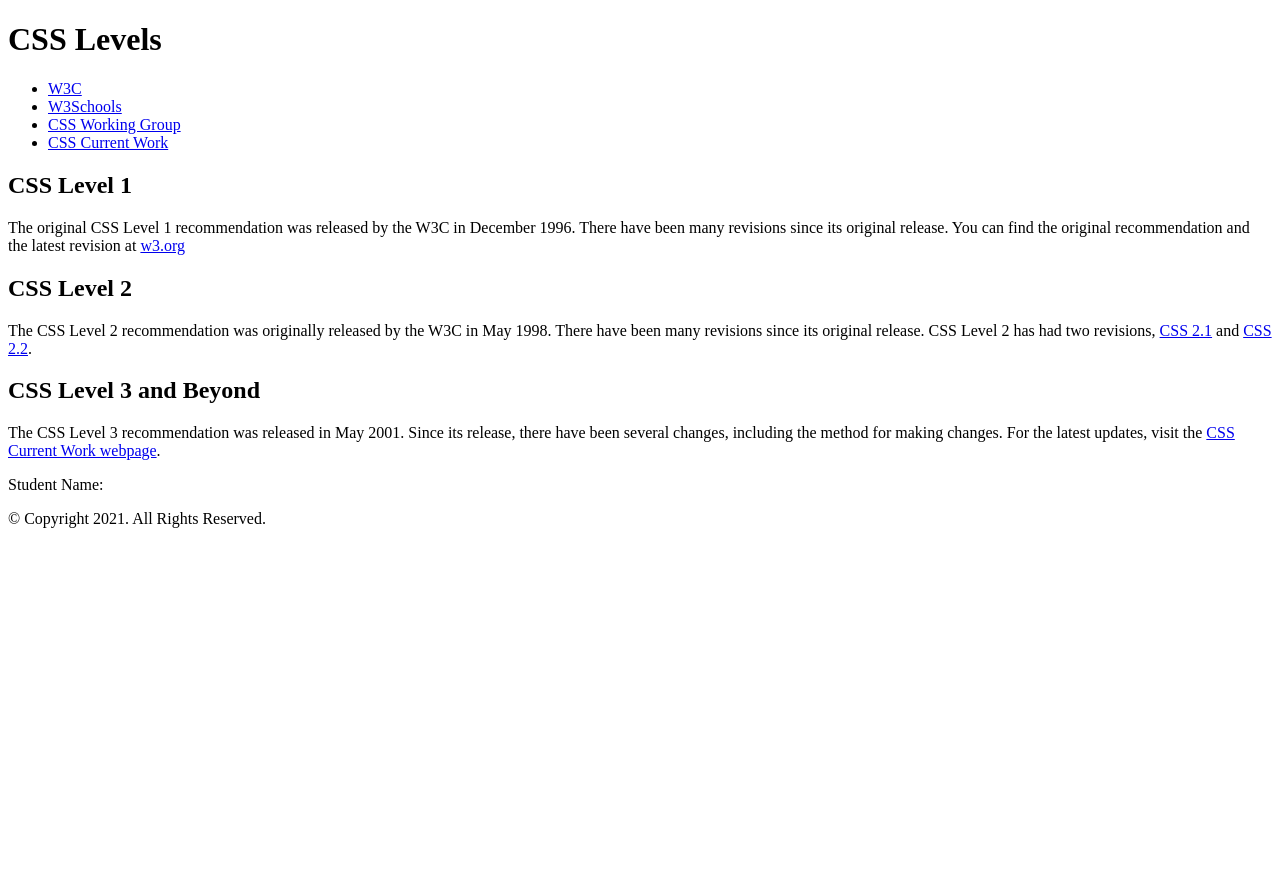
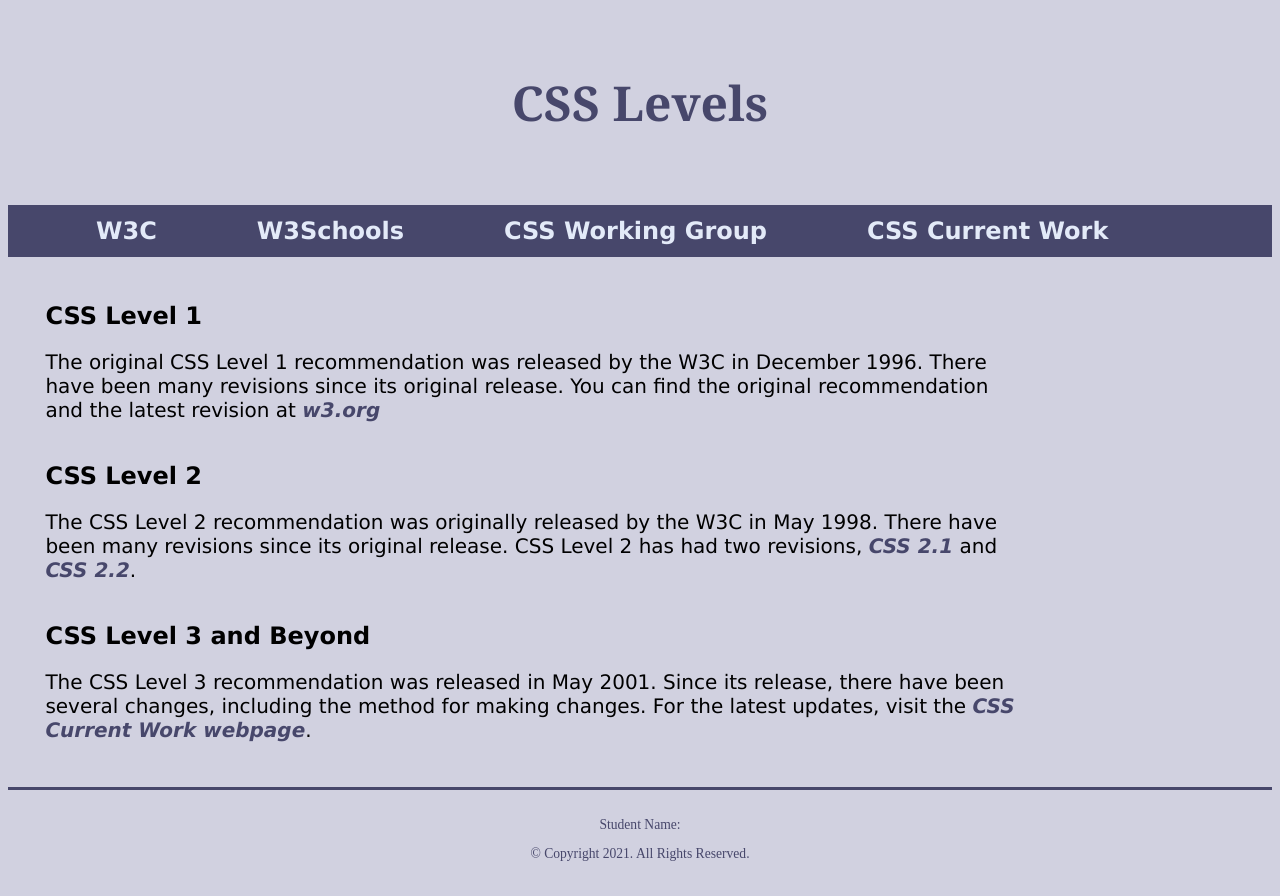
Before and after one commit to Devtheking26/chapter04, a plain HTML site: page analyze/analyze04.html in a window 1280 px wide. Before the commit the page ends 800 px from the top, so only its background shows below. Drawn offline with Linux system fonts and the light colour scheme.

Commit message:
Completed analyze assignment. 100%

```diff
--- a/analyze/analyze04.html
+++ b/analyze/analyze04.html
@@ -1,14 +1,17 @@
 <!DOCTYPE html>
 <!--
-	Student Name:
-	File Name:
-	Date:
+	Student Name: Devin Cornelius
+	File Name: index.html
+	Date: 09/24/2022
 -->
 <html lang="en">
+
 <head>
 	<title>Chapter 4 Analyze</title>
 	<meta charset="utf-8">
+	<link rel="stylesheet" href="/css/styles.css">
 </head>
+
 <body>
 
 	<header>
@@ -18,10 +21,10 @@
 	<!-- Nav -->
 	<nav>
 		<ul>
-            <li><a href="#">W3C</a></li>
-            <li><a href="#">W3Schools</a></li>
-            <li><a href="#">CSS Working Group</a></li>
-            <li><a href="#">CSS Current Work</a></li>
+			<li><a href="https://www.w3.org/">W3C</a></li>
+			<li><a href="https://www.w3schools.com/">W3Schools</a></li>
+			<li><a href="https://www.w3.org/Style/CSS/members">CSS Working Group</a></li>
+			<li><a href="https://www.w3.org/Style/CSS/current-work">CSS Current Work</a></li>
 		</ul>
 	</nav>
 
@@ -30,21 +33,24 @@
 		<div id="css1">
 
 			<h2>CSS Level 1</h2>
-            <p>The original CSS Level 1 recommendation was released by the W3C in December 1996. There have been many revisions since its original release. You can find the original recommendation and the latest revision at <a href="https://www.w3.org/" target="_blank">w3.org</a></p>
+			<p>The original CSS Level 1 recommendation was released by the W3C in December 1996. There have been many revisions since its original release. You can find the original recommendation and the latest revision at <a href="https://www.w3.org/"
+					target="_blank">w3.org</a></p>
 
 		</div>
 
 		<div id="css2">
 
 			<h2>CSS Level 2</h2>
-            <p>The CSS Level 2 recommendation was originally released by the W3C in May 1998. There have been many revisions since its original release. CSS Level 2 has had two revisions, <a href="https://www.w3.org/TR/CSS2/" target="_blank">CSS 2.1</a> and <a href="https://www.w3.org/TR/CSS22/" target="_blank">CSS 2.2</a>.</p>
+			<p>The CSS Level 2 recommendation was originally released by the W3C in May 1998. There have been many revisions since its original release. CSS Level 2 has had two revisions, <a href="https://www.w3.org/TR/CSS2/" target="_blank">CSS 2.1</a>
+				and <a href="https://www.w3.org/TR/CSS22/" target="_blank">CSS 2.2</a>.</p>
 
 		</div>
 
 		<div id="css3">
 
 			<h2>CSS Level 3 and Beyond</h2>
-            <p>The CSS Level 3 recommendation was released in May 2001. Since its release, there have been several changes, including the method for making changes. For the latest updates, visit the <a href="https://www.w3.org/Style/CSS/current-work" target="_blank">CSS Current Work webpage</a>.</p>
+			<p>The CSS Level 3 recommendation was released in May 2001. Since its release, there have been several changes, including the method for making changes. For the latest updates, visit the <a href="https://www.w3.org/Style/CSS/current-work"
+					target="_blank">CSS Current Work webpage</a>.</p>
 
 		</div>
 
@@ -56,4 +62,5 @@
 	</footer>
 
 </body>
+
 </html>
--- a/analyze/css/styles.css
+++ b/analyze/css/styles.css
@@ -1,35 +1,76 @@
+/*
+Student Name: Devin Cornelius
+File Name: styles.css
+Date: 09/24/2022
+*/
 #css1, #css2, #css3 {
-    width: 40%;
+  width: 80%;
   float: left;
   padding: 0 1%;
-}footer {
+}
+
+footer {
   text-align: center;
   font-size: 0.85em;
   color: #47476b;
   padding: 1% 0;
   border-top: 3px solid #47476b;
-}body {
+  clear: left;
+}
+
+body {
   padding 2%;
   background-color: #d1d1e0;
-} main {
+}
+
+main {
   padding: 2%;
   font-family: Geneva, Arial, sans-serif;
-} header h1 {
+  overflow: auto;
+}
+
+header h1 {
   font-size: 3em;
   font-family: Georgia, Times, serif;
   padding: 3%;
   color: #47476b;
-} nav {
+  text-align: center;
+}
+
+nav {
   background-color: #47476b;
-} nav ul { margin: 0;} nav li {
+}
+
+nav ul {
+  margin: 0;
+}
+
+nav li {
+  display: inline-block;
+  font-size: 1.5em;
+  font-family: Verdana, Arial, sans-serif;
+  font-weight: bold;
+}
+
+nav li a {
+  text-decoration: none;
   display: block;
-    font-size: 1.5em; font-family: Verdana, Arial, sans-serif; font-weight: bold;
-} nav li a { display: block; color: #e3eaf8; padding: 0.5em 2em; }
+  color: #e3eaf8;
+  padding: 0.5em 2em;
+}
 
 main p {
   font-size: 1.25em;
 }
+
 main h3 {
   padding-top: 2%;
   font-size: 2em;
 }
+
+main a {
+  color: #47476b;
+  text-decoration: none;
+  font-weight: bold;
+  font-style: italic;
+}
```
Lines whose indentation alone changed are shown as unchanged.
